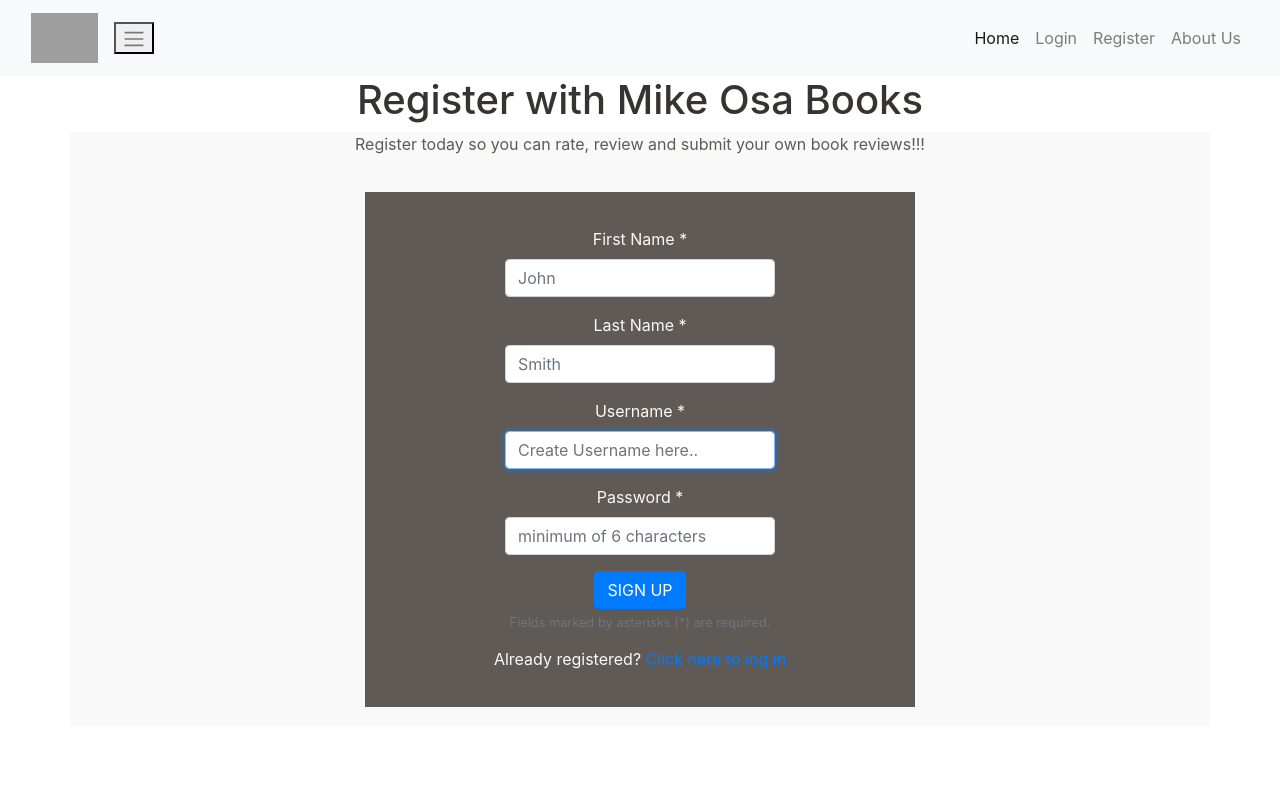
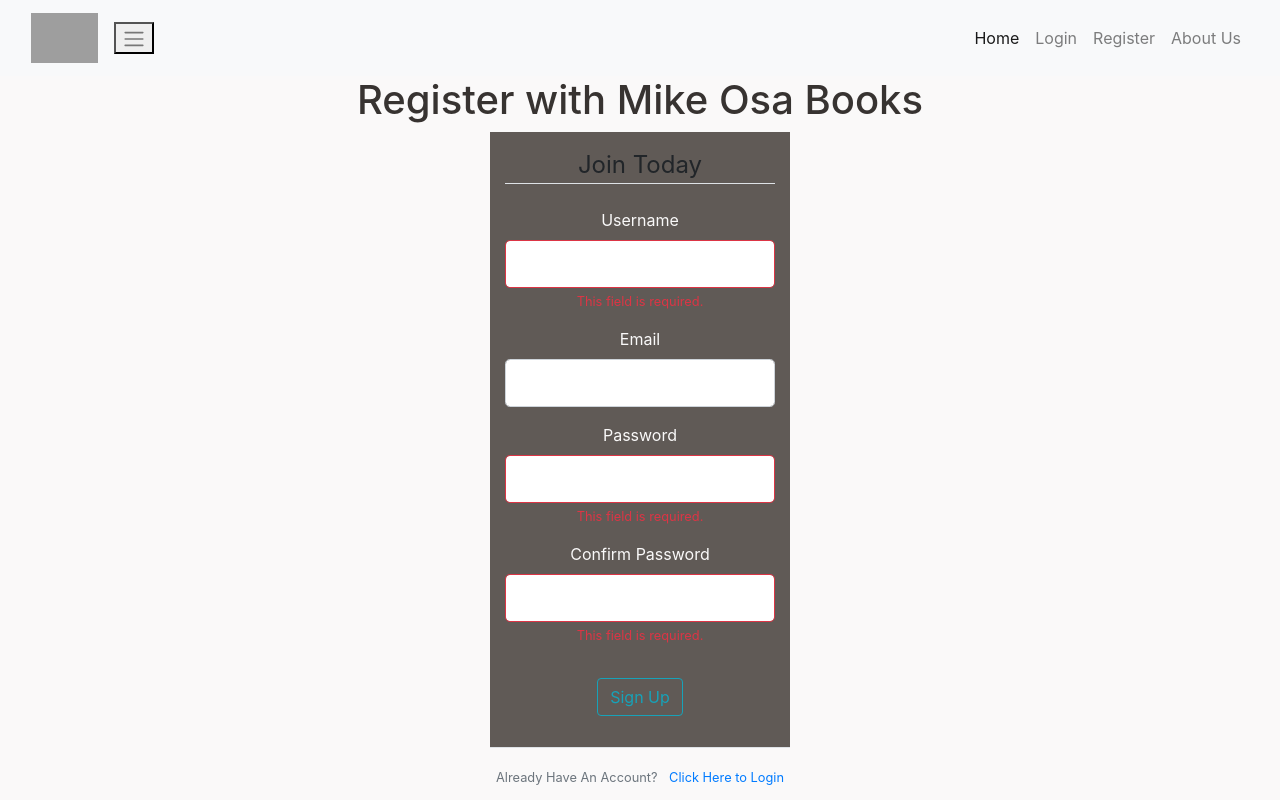
Before and after one commit to MikeOsa123/cs50_Web_Projects, a Flask app: page /register in a window 1280 px wide. Run offline with Flask 2, Linux system fonts and the light colour scheme; some libraries are stand-ins or nearby versions; grey boxes are pictures that could not be loaded.

Commit message:
Routes for Register and Login complete, users can register and login I used wtforms to do this

```diff
--- a/project1/application.py
+++ b/project1/application.py
@@ -1,21 +1,15 @@
 import os
 
-from flask import Flask, session, render_template, request
+from flask import Flask, session, render_template, request, flash, redirect, url_for
+from forms import RegistrationForm, LoginForm
 from flask_session import Session
 from sqlalchemy import create_engine
 from sqlalchemy.orm import scoped_session, sessionmaker
-from flask_wtf import FlaskForm
-from wtforms import StringField, PasswordField, BooleanField
-from wtforms.validators import InputRequired, Email, Length
+
 
 app = Flask(__name__)
-#Secret Key needed to use CRSF
-app.config['SECRET_KEY'] = 'MikeOsa123'
 
-class LoginForm(FlaskForm):
-    username = StringField('username', validators=[InputRequired(), Length(min=4, max=15)])
-    password = PasswordField('password', validators=[InputRequired(), Length(min=6, max=80)])
-    remember = BooleanField('remember me')
+app.config['SECRET_KEY'] = '727be3890612929864c8ed60b06d361b'
 
 # Check for environment variable
 if not os.getenv("DATABASE_URL"):
@@ -38,10 +32,39 @@ def index():
 
 @app.route("/register", methods=['GET', 'POST'])
 def register():
-    return render_template("register.html")
+    form = RegistrationForm()
 
-@app.route("/login")
+    if form.is_submitted():
+        print("submitted")
+
+    if form.validate():
+        print("valid")
+
+    print(form.errors)
+
+    if form.validate_on_submit():
+        flash(f'Account created for {form.username.data}!', 'success')
+        return redirect(url_for("index"))
+
+
+    return render_template("register.html", form=form)
+
+@app.route("/login", methods=['GET', 'POST'])
 def login():
     form = LoginForm()
 
-    return render_template("login.html")
+    if form.validate_on_submit():
+        if form.email.data == 'admin@blog.com' and form.password.data == 'password':
+            flash('You are now logged in!', 'success')
+            return redirect(url_for("index"))
+        else:
+            flash('Login Unsuccessful. Please check username and password', 'danger')
+
+    return render_template("login.html", form=form)
+
+    if __name__ == '__main__':
+        app.run(debug=true)
+
+@app.route("/about")
+def about():
+    return render_template("index.html")
--- /dev/null
+++ b/project1/forms.py
@@ -0,0 +1,16 @@
+from flask_wtf import FlaskForm
+from wtforms import StringField, PasswordField, SubmitField, BooleanField
+from wtforms.validators import DataRequired, Length, Email, EqualTo
+
+class RegistrationForm(FlaskForm):
+    username = StringField('Username', validators=[DataRequired(), Length(min=2, max=20)])
+    email = StringField('Email')
+    password = PasswordField('Password', validators=[DataRequired(), Length(min=6, max=80)])
+    confirm_password = PasswordField('Confirm Password', validators=[DataRequired(), EqualTo('password')])
+    submit = SubmitField('Sign Up')
+
+class LoginForm(FlaskForm):
+    email = StringField('Email', validators=[DataRequired(), Email()])
+    password = PasswordField('Password', validators=[DataRequired(), Length(min=6, max=80)])
+    remember = BooleanField('Remember Me')
+    submit = SubmitField('Login')
--- a/project1/static/styles/main.css
+++ b/project1/static/styles/main.css
@@ -1,4 +1,5 @@
 @import url('https://fonts.googleapis.com/css?family=Poppins:400,500,700');
+
 
 
 h1 {
@@ -19,10 +20,10 @@ p {
   color: #faf9f9;
 }
 
-.container {
+.container, body {
   background-color: #faf9f9; }
 
-.regbox {
+.form-register, .form-signin{
   background-color: #605a56;
   width: 100%;
 }
@@ -35,7 +36,11 @@ label {
   padding: 20px;
 }
 
-.form-signin, .form-register {
+.container {
+  max-width: 330px;
+}
+
+.form-signin, .form-register{
   max-width: 330px;
   padding: 15px;
   margin: 0 auto;
--- a/project1/templates/layout.html
+++ b/project1/templates/layout.html
@@ -28,14 +28,22 @@
                             <a href="{{ url_for('register') }}" class="nav-link">Register</a>
                     </li>
                     <li class="nav-item">
-                            <a href="#" class="nav-link">About Us</a>
+                            <a href="{{ url_for('about') }}" class="nav-link">About Us</a>
                     </li>
                 </ul>
             </div>
         </div>
     </nav>
                 <h1>{% block heading %}{% endblock %}</h1>
-
+                {% with messages = get_flashed_messages(with_categories=true) %}
+                    {% if messages %}
+                        {% for category, message in messages %}
+                            <div class="alert alert-{{ category }}">
+                                {{ message }}
+                            </div>
+                        {% endfor %}
+                    {% endif %}
+                {% endwith %}
                 {% block body %}
                 {% endblock %}
     </body>
--- a/project1/templates/register.html
+++ b/project1/templates/register.html
@@ -10,37 +10,72 @@
 
 {% block body %}
         <div class="container">
-            <p>
-                        Register today so you can rate, review and submit your own book reviews!!!
-            </p>
-            <div class="row">
-                <div class="col"></div>
-                <div class="col-6 regbox">
-                    <form action="{{ url_for('index') }}" method="post" class="form-register text-center">
-                        <div class="form-group col-sm-12">
-                            <label for="userFirstName">First Name *</label>
-                            <input type="text" class="form-control" placeholder="John">
+                    <form action="" method="POST" class="form-register text-center">
+                        {{ form.hidden_tag() }}
+                        <fieldset class="form-group">
+                            <legend class="border-bottom mb-4">Join Today</legend>
+                            <div class="form-group">
+                                {{ form.username.label(class="form-control-label") }}
+
+                                {% if form.username.errors  %}
+                                    {{ form.username(class="form-control form-control-lg is-invalid") }}
+                                    <div class="invalid-feedback">
+                                        {% for error in form.username.errors %}
+                                            <span>{{ error }} </span>
+                                        {% endfor %}
+                                    </div>
+                                {% else %}
+                                    {{ form.username(class="form-control form-control-lg") }}
+                                {% endif %}
+                            </div>
+                            <div class="form-group">
+                                    {{ form.email.label(class="form-control-label") }}
+                                    {% if form.email.errors  %}
+                                    {{ form.email(class="form-control form-control-lg is-invalid") }}
+                                    <div class="invalid-feedback">
+                                        {% for error in form.email.errors %}
+                                            <span>{{ error }} </span>
+                                        {% endfor %}
+                                    </div>
+                                {% else %}
+                                    {{ form.email(class="form-control form-control-lg") }}
+                                {% endif %}
+                            </div>
+                            <div class="form-group">
+                                    {{ form.password.label(class="form-control-label") }}
+                                    {% if form.password.errors  %}
+                                    {{ form.password(class="form-control form-control-lg is-invalid") }}
+                                    <div class="invalid-feedback">
+                                        {% for error in form.password.errors %}
+                                            <span>{{ error }} </span>
+                                        {% endfor %}
+                                    </div>
+                                {% else %}
+                                    {{ form.password(class="form-control form-control-lg") }}
+                                {% endif %}
+                            </div>
+                            <div class="form-group">
+                                    {{ form.confirm_password.label(class="form-control-label") }}
+                                    {% if form.confirm_password.errors  %}
+                                    {{ form.confirm_password(class="form-control form-control-lg is-invalid") }}
+                                    <div class="invalid-feedback">
+                                        {% for error in form.confirm_password.errors %}
+                                            <span>{{ error }} </span>
+                                        {% endfor %}
+                                    </div>
+                                {% else %}
+                                    {{ form.confirm_password(class="form-control form-control-lg") }}
+                                {% endif %}
+                            </div>
+                        </fieldset>
+                        <div class="form-group">
+                                {{ form.submit(class="btn btn-outline-info") }}
                         </div>
-                        <div class="form-group col-sm-12">
-                                <label for="userLastName">Last Name *</label>
-                                <input type="text" class="form-control" placeholder="Smith">
-                            </div>
-                            <div class="form-group col-sm-12">
-                                    <label for="inputUsername" >Username *</label>
-                                    <input type="username" class="form-control" id="inputUsername" aria-describedby="usernameHelp" placeholder="Create Username here.." required autofocus>
-                            </div>
-                            <div class="form-group col-sm-12">
-                                    <label for="exampleInputPassword1">Password *</label>
-                                    <input type="password" class="form-control" id="exampleInputPassword1" placeholder="minimum of 6 characters" required>
-                            </div>
-                            <button type="submit" class="btn btn-primary">SIGN UP</button>
-                            <small id="formGuide" class="form-text text-muted">Fields marked by asterisks (*) are required.</small>
                     </form>
-                    <p class="footnote">
-                            Already registered? <a href="{{ url_for('login') }}">Click here to log in</a>
-                    </p>
-                </div>
-                <div class="col"></div>
-            </div>
+                    <div class="border-top pt-3 text-center">
+                            <small class="text-muted">
+                                Already Have An Account? <a href="{{ url_for('login') }}" class="ml-2">Click Here to Login</a>
+                            </small>
+                    </div>
         </div>
 {% endblock %}
```
Also changed, not shown: project1/templates/login.html (+44 -25 lines), 2 other files.
